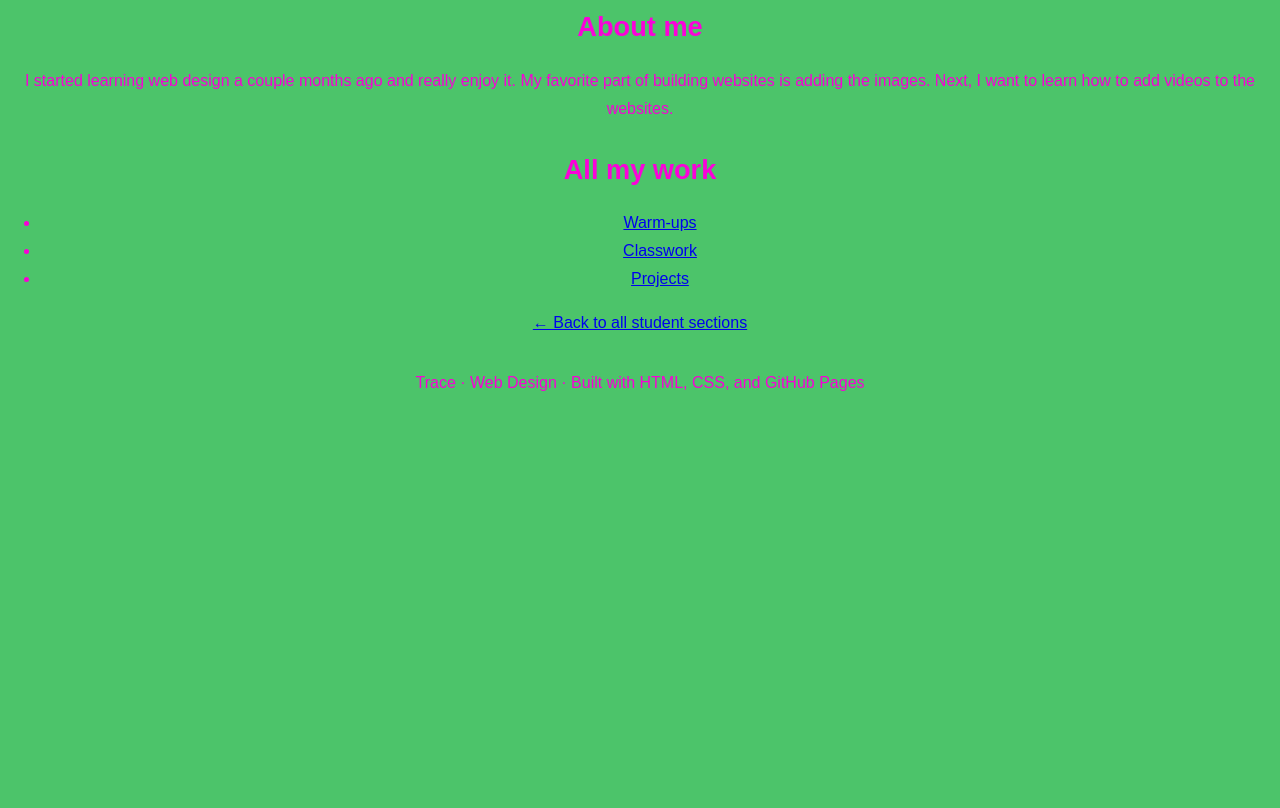
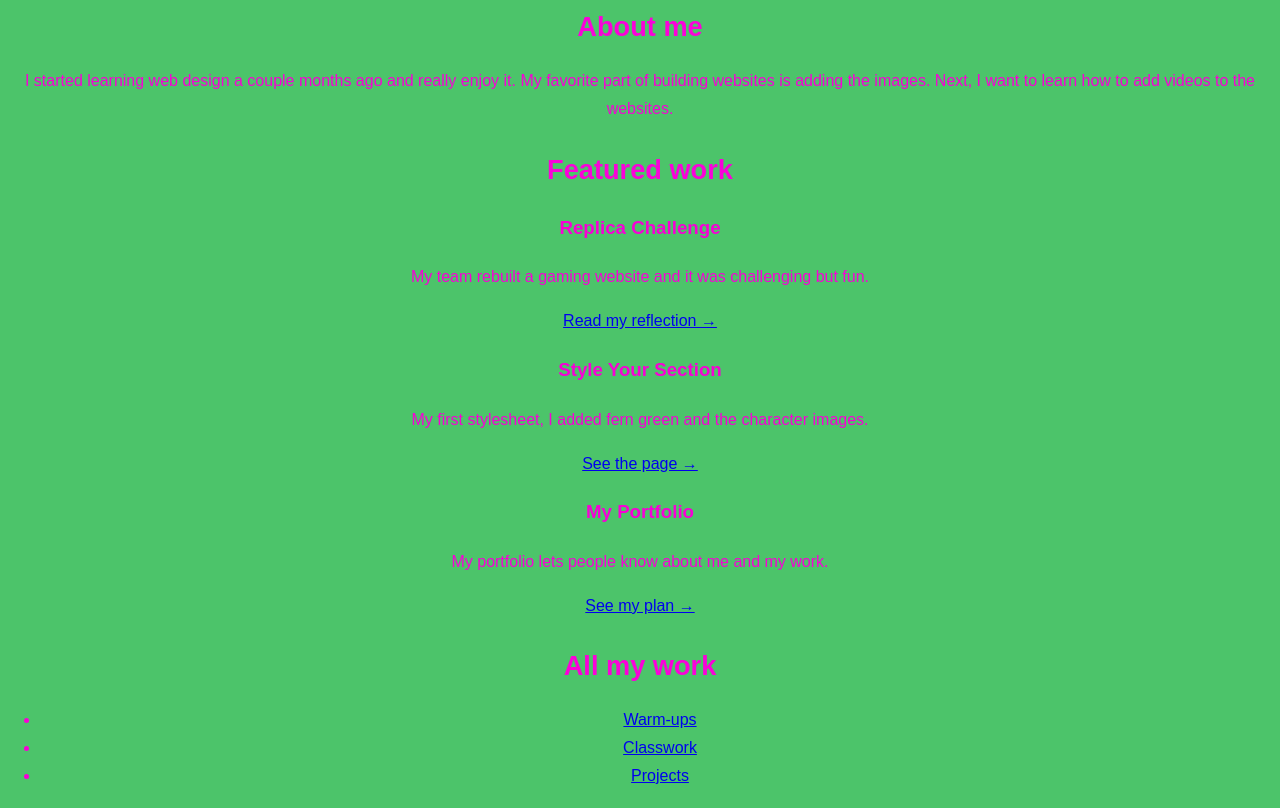
Before and after one commit to montverde-webdesign/trace-lopez, a plain HTML site: page index.html in a window 1280 px wide. Shown: the part 431-1239 px from the top of the page. Before the commit the page ends 844 px from the top, so only its background shows below. Drawn offline with Linux system fonts and the light colour scheme.

Commit message:
Add featured work cards

```diff
--- a/index.html
+++ b/index.html
@@ -32,6 +32,27 @@
   <p>I started learning web design a couple months ago and really enjoy it. My favorite part of building websites is adding the images. Next, I want to learn how to add videos to the websites.</p>
 </section>
 
+<section class="featured">
+  <h2>Featured work</h2>
+  <div class="cards">
+    <div class="card">
+      <h3>Replica Challenge</h3>
+      <p>My team rebuilt a gaming website and it was challenging but fun.</p>
+      <a href="projects/2026-11-05-replica-challenge.html">Read my reflection &rarr;</a>
+    </div>
+    <div class="card">
+      <h3>Style Your Section</h3>
+      <p>My first stylesheet, I added fern green and the character images.</p>
+      <a href="classwork/2026-10-23-style-my-section.html">See the page &rarr;</a>
+    </div>
+    <div class="card">
+      <h3>My Portfolio</h3>
+      <p>My portfolio lets people know about me and my work.</p>
+      <a href="classwork/2026-11-16-portfolio-plan.html">See my plan &rarr;</a>
+    </div>
+  </div>
+</section>
+
 <section class="all-work">
   <h2>All my work</h2>
   <ul class="work-links">
```
